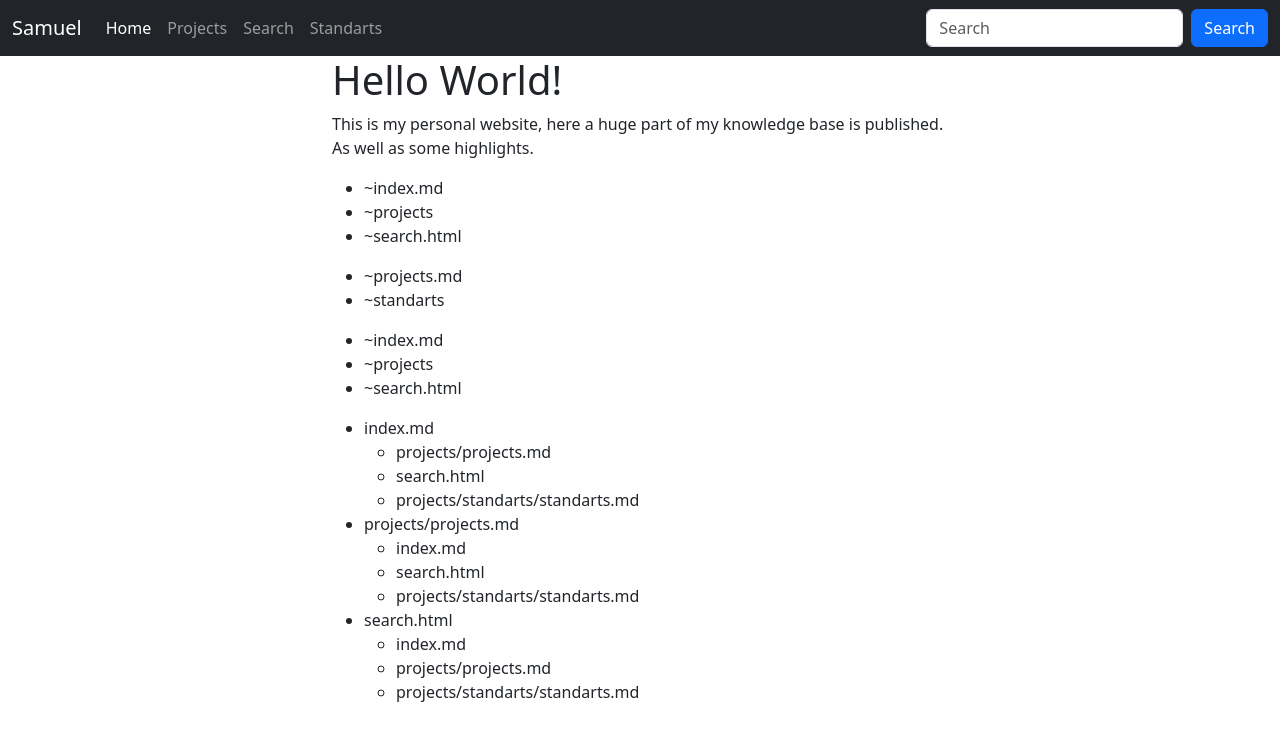
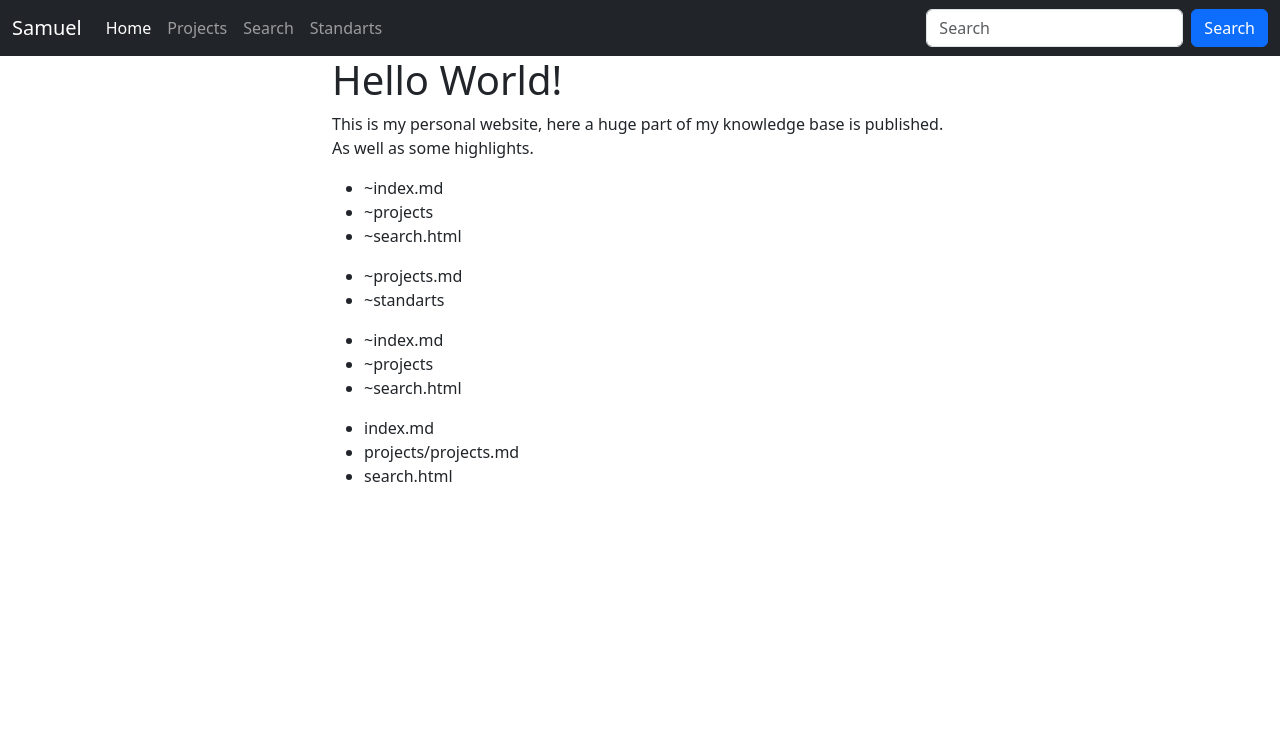
Before and after one commit to Soraxem/website-test, a Jekyll site: the page built from index.md, in a window 1280 px wide. Shown: the top 741 px of the page. Built offline with Jekyll 4.4.1, drawn with Linux system fonts in a browser that asks for light colours.

Commit message:
Update index.md

```diff
--- a/index.md
+++ b/index.md
@@ -91,10 +91,10 @@ This is my personal website, here a huge part of my knowledge base is published.
 				{%- assign dirs_sub = "" -%}
 				<ul>
 				{%- for path in paths -%}
-					{%- if path contains level -%}
+					{%- if path contains dir -%}
 						{%- assign pat = path | remove_first: level | prepend: "~" -%}
 						{%- assign dir = pat | split: "/" | first -%}
-						{%- assign dirs_array = dirs | split: "~" -%}
+						{%- assign dirs_array = dirs_sub | split: "~" -%}
 						{%- assign dirs_array_uniq = dirs_sub | append: dir | split: "~" | uniq -%}
 						{%- unless dirs_array == dirs_array_uniq -%}
 							{% assign dirs_sub = dirs_sub | append: dir -%}
```
